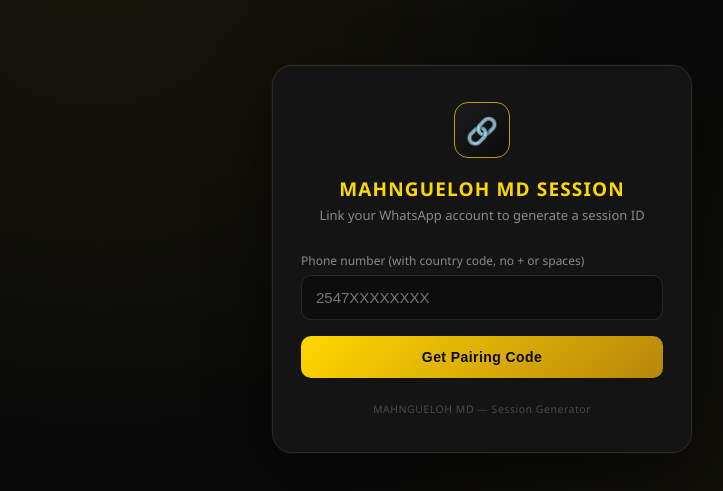
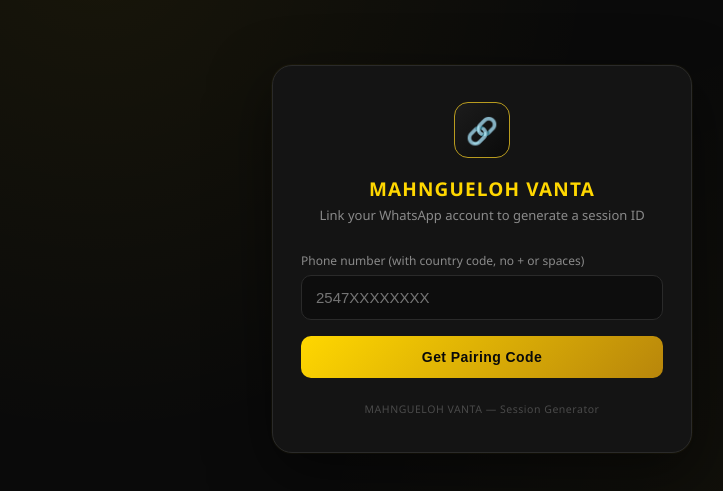
Before and after one commit to mahngueloh/ZACHARIAH-, a website: page public/index.html in a window 1280 px wide. Shown: the part 141-632 px from the top of the page, without its empty margins (158-881 px from the left). Drawn offline with Linux system fonts and the light colour scheme; no server answers.

Commit message:
Update the pairing page branding to MAHNGUELOH VANTA in the HTML

```diff
--- a/public/index.html
+++ b/public/index.html
@@ -3,7 +3,7 @@
 <head>
 <meta charset="UTF-8" />
 <meta name="viewport" content="width=device-width, initial-scale=1.0" />
-<title>MAHNGUELOH MD SESSION</title>
+<title>MAHNGUELOH VANTA</title>
 <style>
   :root {
     --gold: #FFD700;
@@ -146,7 +146,7 @@
 <body>
   <div class="card">
     <div class="mark">🔗</div>
-    <h1 id="siteTitle">MAHNGUELOH MD SESSION</h1>
+    <h1 id="siteTitle">MAHNGUELOH VANTA</h1>
     <p class="subtitle">Link your WhatsApp account to generate a session ID</p>
 
     <label for="phone">Phone number (with country code, no + or spaces)</label>
@@ -162,7 +162,7 @@
       <button class="copy-btn" id="newCodeBtn" style="display:none">Request New Code</button>
     </div>
 
-    <div class="footer">MAHNGUELOH MD — Session Generator</div>
+    <div class="footer">MAHNGUELOH VANTA — Session Generator</div>
   </div>
 
 <script>
@@ -263,7 +263,6 @@ async function poll(jobId) {
       setStatus('Code copied to clipboard — waiting for you to enter it in WhatsApp...', '');
       newCodeBtn.style.display = 'block';
     } else if (job.status === 'linked') {
-      // Session ID is sent via WhatsApp — don't show it here
       clearInterval(poller);
       resultLabel.textContent = 'SUCCESS';
       resultValue.textContent = '✅ Paired successfully';
```
